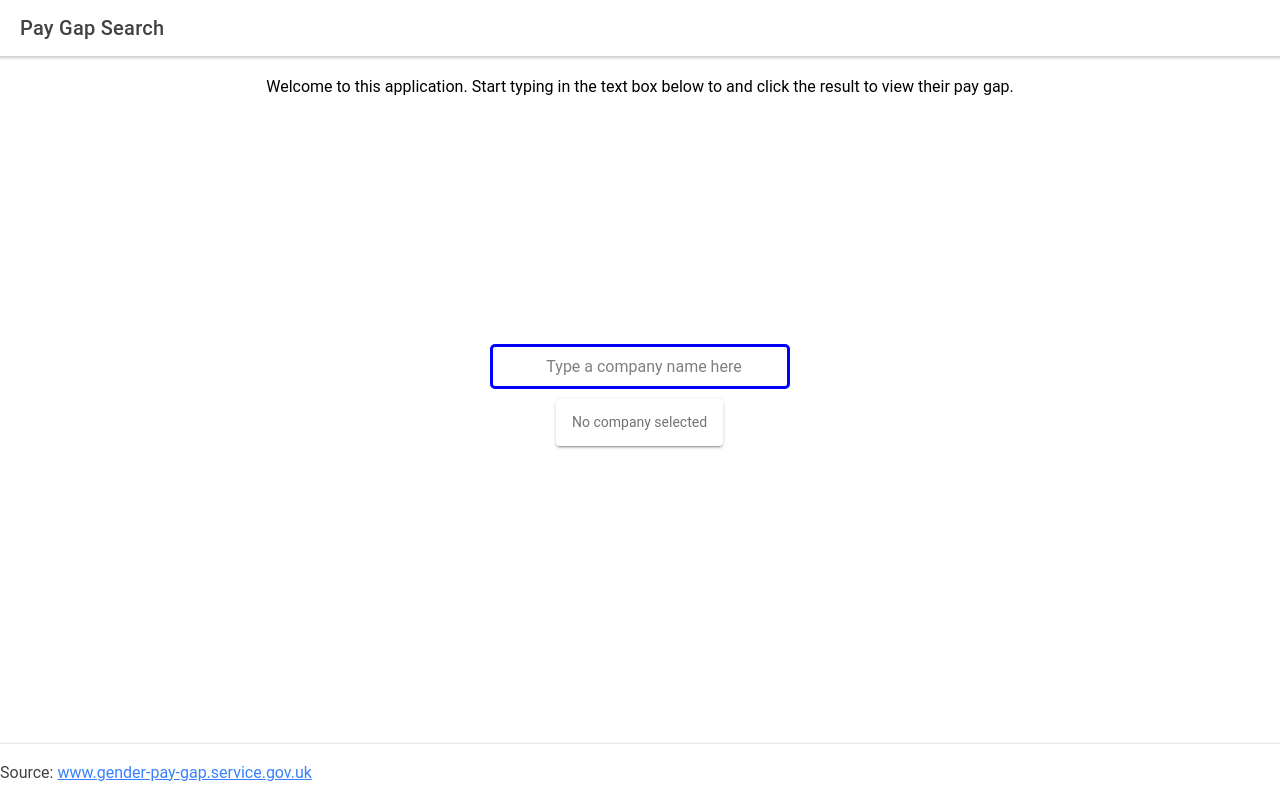
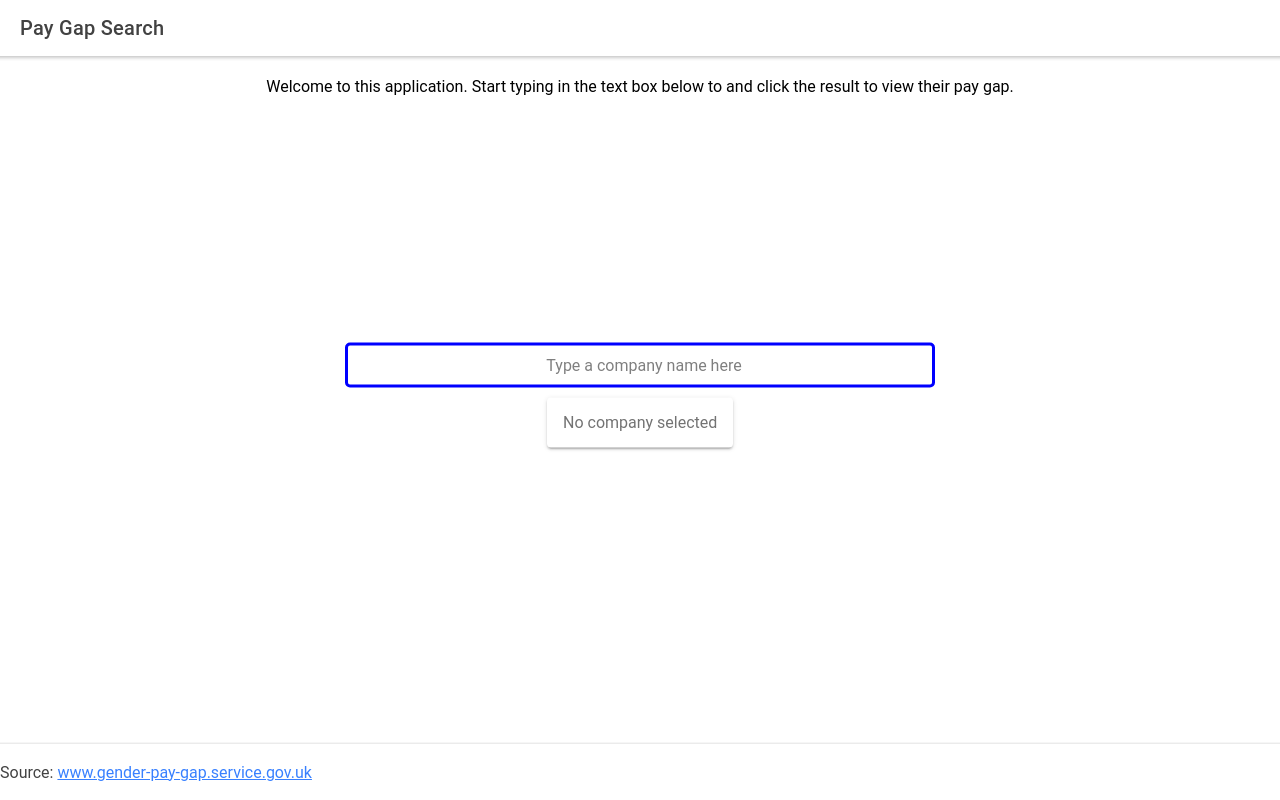
Before and after one commit to jdsmith104/pay-gap-search, a React (Create React App) app in the folder App/: page /home in a window 1280 px wide. Built offline with nearby package versions, Linux system fonts and the light colour scheme.

Commit message:
Added sass to project. Updated style for component

```diff
--- a/App/package.json
+++ b/App/package.json
@@ -30,6 +30,7 @@
     "react-router": "^5.2.0",
     "react-router-dom": "5.3.1",
     "react-scripts": "5.0.1",
+    "sass": "^1.52.1",
     "typescript": "^4.1.3",
     "web-vitals": "^0.2.4",
     "workbox-background-sync": "^5.1.4",
--- a/App/src/components/SuggestedSearchBar.css
+++ b/App/src/components/SuggestedSearchBar.scss
@@ -5,6 +5,9 @@
   right: 0;
   top: 50%;
   transform: translateY(-50%);
+  max-width: 600px;
+  min-width: 300px;
+  margin: 0 auto;
 }
 
 .container strong {
@@ -26,5 +29,12 @@
 #text-input {
   border: blue 3px solid;
   border-radius: 5px;
-  max-width: 300px;
 }
+
+.search-result {
+  width: 100%;
+}
+
+#text-output {
+  font-size: 16px;
+}
--- a/App/src/components/SuggestedSearchBar.tsx
+++ b/App/src/components/SuggestedSearchBar.tsx
@@ -1,4 +1,4 @@
-import './SuggestedSearchBar.css';
+import './SuggestedSearchBar.scss';
 import React, { useEffect, useState } from 'react';
 import {
   IonCard,
@@ -74,7 +74,7 @@ const SuggestedSearchBar = function SuggestedSearchBar() {
             onResultClicked(searchResult);
           }}
         >
-          <IonItem>
+          <IonItem class="search-result">
             <IonLabel>{searchResult.name}</IonLabel>
           </IonItem>
         </IonRow>
@@ -99,7 +99,7 @@ const SuggestedSearchBar = function SuggestedSearchBar() {
         <div>{searchResultComponents}</div>
         <IonRow class="ion-justify-content-center">
           <IonCard>
-            <IonCardContent>{detailedInformation}</IonCardContent>
+            <IonCardContent id="text-output">{detailedInformation}</IonCardContent>
           </IonCard>
         </IonRow>
       </IonGrid>
```
Also changed, not shown: 1 other file (tests, documents, lock files or other folders).
